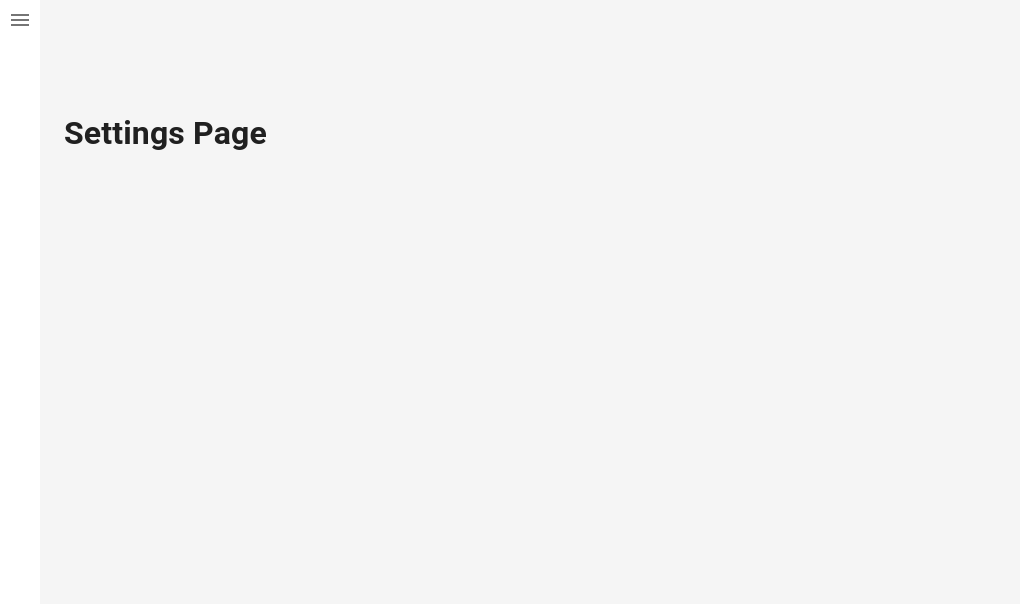
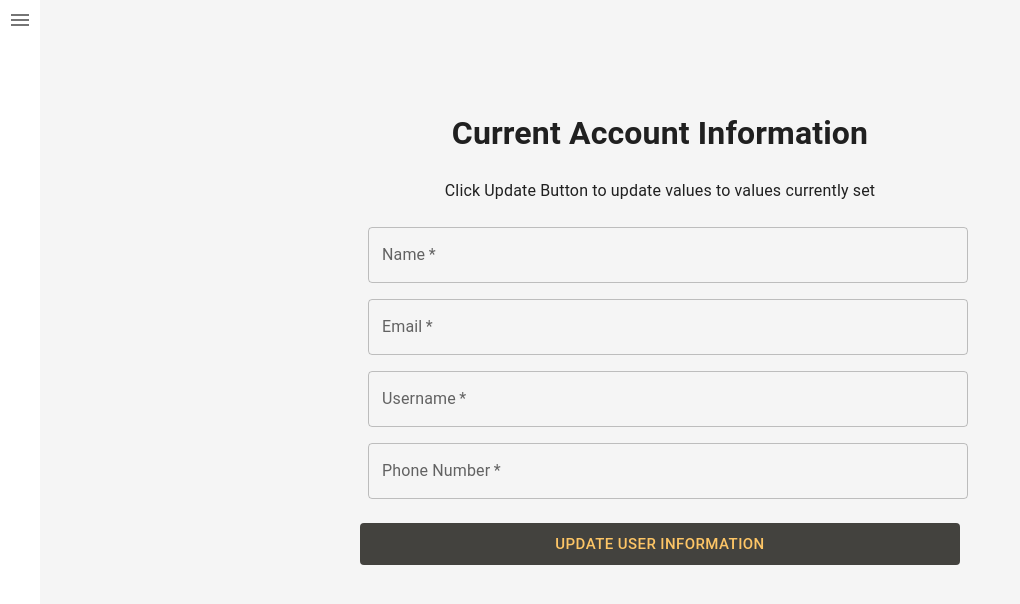
Before and after one commit to garywu2/SENG-513-UEats, a React (Create React App) app: page /settings in a window 1280 px wide. Shown: the top 604 px of the page, without its empty margins (0-1020 px from the left). Built offline with nearby package versions, Linux system fonts and the light colour scheme; no server answers; sample sign-in values are in the browser's storage.

Commit message:
Adding accounts page

```diff
--- a/src/pages/Settings/SettingPage.tsx
+++ /dev/null
@@ -1,9 +0,0 @@
-const SettingPage = () => {
-  return (
-    <div>
-      <h1>Settings Page</h1>
-    </div>
-  );
-};
-
-export default SettingPage;
--- /dev/null
+++ b/src/pages/SettingsPage/SettingPage.tsx
@@ -0,0 +1,149 @@
+import axios from "axios";
+import { useEffect, useState, useContext } from "react";
+import { useDispatch, useSelector } from "react-redux";
+import UserContext from "../../context/user";
+import { Box, Button, TextField, Typography, Tabs } from "@mui/material";
+import { mainColors } from "../../configs/colorConfigs";
+import { useNavigate } from "react-router-dom";
+import { updateEmail } from "firebase/auth";
+import { auth } from "../../lib/firebase"
+
+
+const SettingPage = () => {
+  const { user } = useContext(UserContext);
+  let userInfo = useSelector((state: any) => state.appState.userInfo);
+  let settingFields = {
+    name: userInfo.name,
+    email: userInfo.email,
+    username: userInfo.username,
+    phoneNumber: userInfo.phoneNum,
+  };
+  const navigate = useNavigate();
+  const [updateState, setupdateState] = useState(settingFields);
+  const handleChange = (e: any) => {
+    const { name, value } = e.target;
+    setupdateState({ ...updateState, [name]: value });
+  };
+  const [error, setError] = useState("");
+
+  const updateUserInfo = (e: any) => {
+    if (
+      updateState.name &&
+      updateState.email &&
+      updateState.phoneNumber &&
+      updateState.username &&
+      user
+    ) {
+      if(auth.currentUser != null) {
+      updateEmail(auth.currentUser, updateState.email).then(() => {
+        axios.put("http://localhost:5000/users", {
+          _id: userInfo._id,
+          name: updateState.name,
+          email: updateState.email,
+          phoneNum: updateState.phoneNumber,
+          username: updateState.username,
+      }).then((servResult: any) => {
+        console.log(servResult);
+        setError("");
+      })
+      .catch((e: any) => {
+        setError(e.response.data.msg);
+      });
+      }).catch((e: any) => {
+        setError(e.message);
+      });
+    }
+    } else {
+      setError("All required fields must have a value");
+    }
+  };
+
+  return (
+    <div>
+    {updateState.name !== "" ? (
+    <div>
+      <h1 style={{display:'flex', textAlign:'center', justifyContent:'center'}}>Current Account Information</h1>
+      <p style={{display:'flex', textAlign:'center', justifyContent:'center'}}>Click Update Button to update values to values currently set</p>
+        <Box
+        component='form'
+        display={"flex"}
+        flexDirection='column'
+        sx={{
+          "& .MuiTextField-root": { m: 1 },
+          "& label.Mui-focused": {
+            color: mainColors.darkGray,
+          },
+
+          "& .MuiOutlinedInput-root": {
+            "&.Mui-focused fieldset": {
+              borderColor: mainColors.lightOrange,
+            },
+          },
+          maxWidth: "600px",
+          margin: "auto",
+        }}
+        noValidate
+        autoComplete='off'
+      >
+        <div>
+          <TextField
+            required
+            id='signup-name'
+            label='Name'
+            name='name'
+            fullWidth
+            defaultValue={updateState.name}
+            onChange={handleChange}
+          />
+          <TextField
+            required
+            type='email'
+            id='signup-email'
+            label='Email'
+            name='email'
+            fullWidth
+            defaultValue={updateState.email}
+            onChange={handleChange}
+          />
+          <TextField
+            required
+            id='signup-username'
+            label='Username'
+            name='username'
+            fullWidth
+            defaultValue={updateState.username}
+            onChange={handleChange}
+          />
+          <TextField
+            required
+            id='signup-phone-number'
+            label='Phone Number'
+            type='tel'
+            fullWidth
+            name='phoneNumber'
+            defaultValue={updateState.phoneNumber}
+            onChange={handleChange}
+          />
+        </div>
+        {error && <Typography color='red'>{error}</Typography>}
+        <Button
+          size='large'
+          sx={{
+            backgroundColor: mainColors.darkGray,
+            color: mainColors.lightOrange,
+            marginY: "1rem",
+          }}
+          onClick={updateUserInfo}
+        >
+          Update User Information
+        </Button>
+      </Box>
+      </div>
+      ) : (
+        <span> Loading.... </span>
+      )}
+    </div>
+  );
+};
+
+export default SettingPage;
--- a/src/pages/Signup/SignupPage.tsx
+++ b/src/pages/Signup/SignupPage.tsx
@@ -101,6 +101,7 @@ const SignupPage = () => {
               label='Name'
               name='name'
               onChange={handleChange}
+              value={signupState.name}
               fullWidth
             />
             <TextField
--- a/src/routes/appRoutes.tsx
+++ b/src/routes/appRoutes.tsx
@@ -10,7 +10,7 @@ import HomePage from "../pages/HomePage/HomePage";
 import OrderPage from "../pages/OrderPage/OrderPage";
 import PaymentPage from "../pages/PaymentPage/PaymentPage";
 import RestaurantsPage from "../pages/RestaurantsPage/RestaurantsPage";
-import SettingPage from "../pages/Settings/SettingPage";
+import SettingPage from "../pages/SettingsPage/SettingPage";
 import SignupPage from "../pages/Signup/SignupPage";
 import StorePage from "../pages/StorePage/StorePage";
 import { RouteType } from "./config";
```
